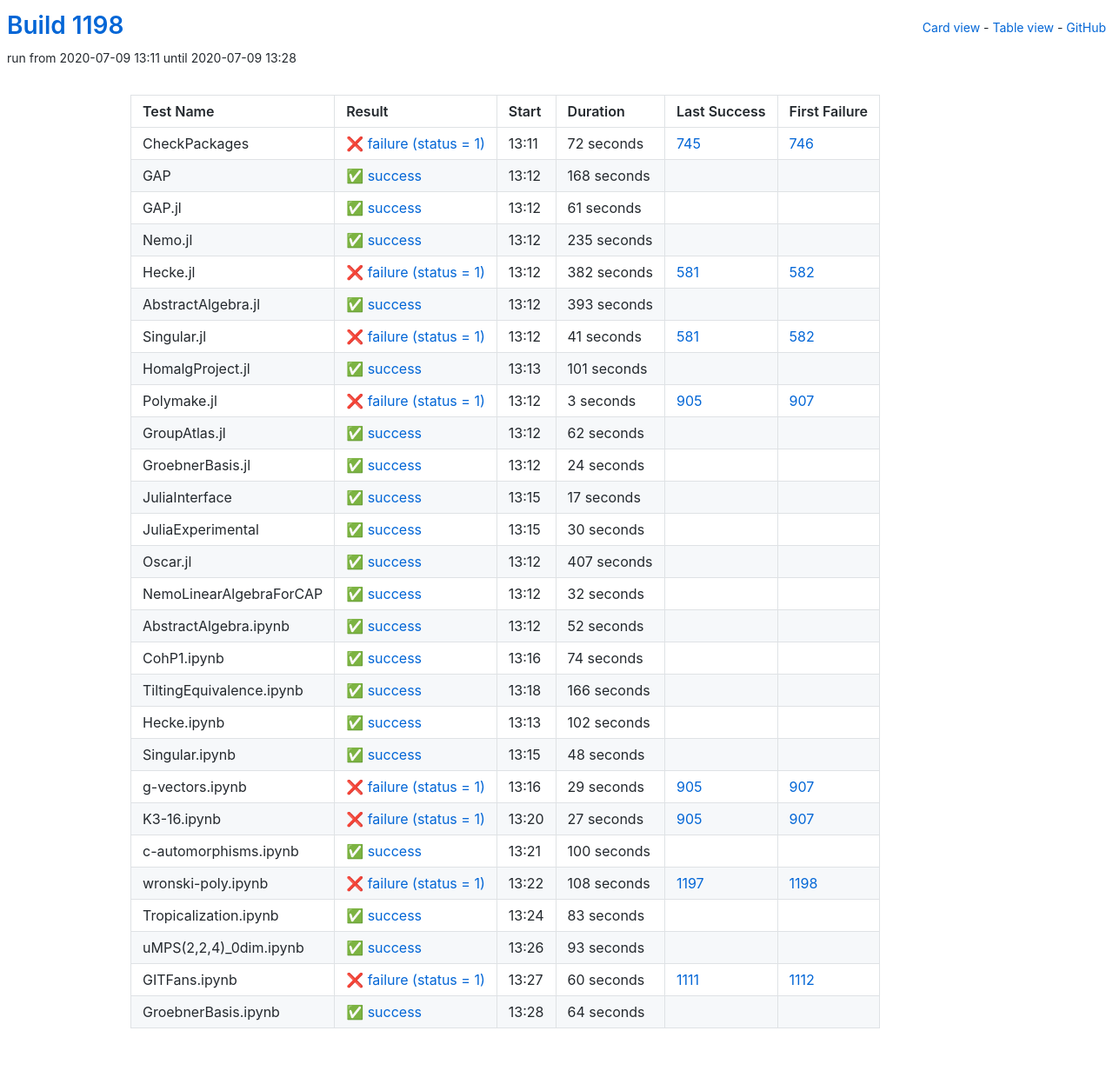
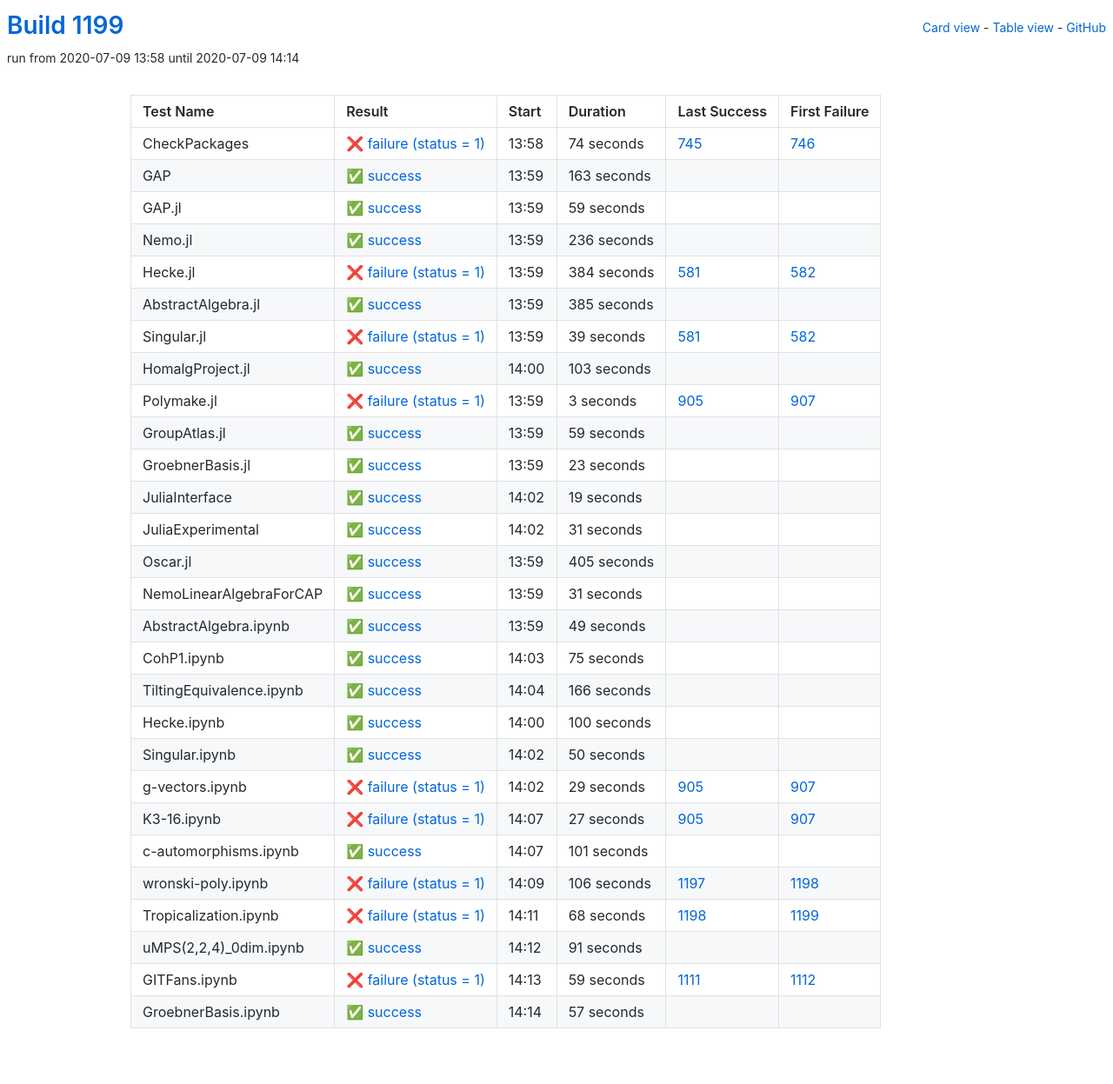
Before and after one commit to oscar-system/oscar-ci-status-1.4, a Jekyll site: the page built from table.html, in a window 1280 px wide. Shown: the whole page at 87% size. Built offline with Jekyll 4.4.1, drawn with Linux system fonts in a browser that asks for light colours.

Commit message:
Build #1199

```diff
--- a/_data/ci.yml
+++ b/_data/ci.yml
@@ -1,6 +1,6 @@
 ---
-build: 1198
-build_url: https://oscarci.mathematik.uni-kl.de/job/oscar-julia-1.4/1198/
+build: 1199
+build_url: https://oscarci.mathematik.uni-kl.de/job/oscar-julia-1.4/1199/
 job: oscar-julia-1.4
 organization: oscar-system
 repo: oscar-ci-status-1.4
@@ -8,104 +8,104 @@ repourl: https://github.com/oscar-system/oscar-ci-status-1.4
 tests:
 - name: CheckPackages
   id: checkpackages
-  log: https://oscarci.mathematik.uni-kl.de/job/oscar-julia-1.4/1198/artifact/logs/build-1198/CheckPackages.log
-  start: 2020-07-09 13:11
+  log: https://oscarci.mathematik.uni-kl.de/job/oscar-julia-1.4/1199/artifact/logs/build-1199/CheckPackages.log
+  start: 2020-07-09 13:58
   success: false
   exitcode: 1
   status: failure
-  duration: 72
+  duration: 74
   last_success: 745
   last_success_url: https://oscarci.mathematik.uni-kl.de/job/oscar-julia-1.4/745/
   first_failure: 746
   first_failure_url: https://oscarci.mathematik.uni-kl.de/job/oscar-julia-1.4/746/
 - name: GAP
   id: gap
-  log: https://oscarci.mathematik.uni-kl.de/job/oscar-julia-1.4/1198/artifact/logs/build-1198/GAP.log
-  start: 2020-07-09 13:12
+  log: https://oscarci.mathematik.uni-kl.de/job/oscar-julia-1.4/1199/artifact/logs/build-1199/GAP.log
+  start: 2020-07-09 13:59
   success: true
   exitcode: 0
   status: success
-  duration: 168
+  duration: 163
   last_success: false
   last_success_url:
   first_failure: false
   first_failure_url:
 - name: GAP.jl
   id: gap-jl
-  log: https://oscarci.mathematik.uni-kl.de/job/oscar-julia-1.4/1198/artifact/logs/build-1198/GAP.jl.log
-  start: 2020-07-09 13:12
+  log: https://oscarci.mathematik.uni-kl.de/job/oscar-julia-1.4/1199/artifact/logs/build-1199/GAP.jl.log
+  start: 2020-07-09 13:59
   success: true
   exitcode: 0
   status: success
-  duration: 61
+  duration: 59
   last_success: false
   last_success_url:
   first_failure: false
   first_failure_url:
 - name: Nemo.jl
   id: nemo-jl
-  log: https://oscarci.mathematik.uni-kl.de/job/oscar-julia-1.4/1198/artifact/logs/build-1198/Nemo.jl.log
-  start: 2020-07-09 13:12
+  log: https://oscarci.mathematik.uni-kl.de/job/oscar-julia-1.4/1199/artifact/logs/build-1199/Nemo.jl.log
+  start: 2020-07-09 13:59
   success: true
   exitcode: 0
   status: success
-  duration: 235
+  duration: 236
   last_success: false
   last_success_url:
   first_failure: false
   first_failure_url:
 - name: Hecke.jl
   id: hecke-jl
-  log: https://oscarci.mathematik.uni-kl.de/job/oscar-julia-1.4/1198/artifact/logs/build-1198/Hecke.jl.log
-  start: 2020-07-09 13:12
+  log: https://oscarci.mathematik.uni-kl.de/job/oscar-julia-1.4/1199/artifact/logs/build-1199/Hecke.jl.log
+  start: 2020-07-09 13:59
   success: false
   exitcode: 1
   status: failure
-  duration: 382
+  duration: 384
   last_success: 581
   last_success_url: https://oscarci.mathematik.uni-kl.de/job/oscar-julia-1.4/581/
   first_failure: 582
   first_failure_url: https://oscarci.mathematik.uni-kl.de/job/oscar-julia-1.4/582/
 - name: AbstractAlgebra.jl
   id: abstractalgebra-jl
-  log: https://oscarci.mathematik.uni-kl.de/job/oscar-julia-1.4/1198/artifact/logs/build-1198/AbstractAlgebra.jl.log
-  start: 2020-07-09 13:12
+  log: https://oscarci.mathematik.uni-kl.de/job/oscar-julia-1.4/1199/artifact/logs/build-1199/AbstractAlgebra.jl.log
+  start: 2020-07-09 13:59
   success: true
   exitcode: 0
   status: success
-  duration: 393
+  duration: 385
   last_success: false
   last_success_url:
   first_failure: false
   first_failure_url:
 - name: Singular.jl
   id: singular-jl
-  log: https://oscarci.mathematik.uni-kl.de/job/oscar-julia-1.4/1198/artifact/logs/build-1198/Singular.jl.log
-  start: 2020-07-09 13:12
+  log: https://oscarci.mathematik.uni-kl.de/job/oscar-julia-1.4/1199/artifact/logs/build-1199/Singular.jl.log
+  start: 2020-07-09 13:59
   success: false
   exitcode: 1
   status: failure
-  duration: 41
+  duration: 39
   last_success: 581
   last_success_url: https://oscarci.mathematik.uni-kl.de/job/oscar-julia-1.4/581/
   first_failure: 582
   first_failure_url: https://oscarci.mathematik.uni-kl.de/job/oscar-julia-1.4/582/
 - name: HomalgProject.jl
   id: homalgproject-jl
-  log: https://oscarci.mathematik.uni-kl.de/job/oscar-julia-1.4/1198/artifact/logs/build-1198/HomalgProject.jl.log
-  start: 2020-07-09 13:13
+  log: https://oscarci.mathematik.uni-kl.de/job/oscar-julia-1.4/1199/artifact/logs/build-1199/HomalgProject.jl.log
+  start: 2020-07-09 14:00
   success: true
   exitcode: 0
   status: success
-  duration: 101
+  duration: 103
   last_success: false
   last_success_url:
   first_failure: false
   first_failure_url:
 - name: Polymake.jl
   id: polymake-jl
-  log: https://oscarci.mathematik.uni-kl.de/job/oscar-julia-1.4/1198/artifact/logs/build-1198/Polymake.jl.log
-  start: 2020-07-09 13:12
+  log: https://oscarci.mathematik.uni-kl.de/job/oscar-julia-1.4/1199/artifact/logs/build-1199/Polymake.jl.log
+  start: 2020-07-09 13:59
   success: false
   exitcode: 1
   status: failure
@@ -116,104 +116,104 @@ tests:
   first_failure_url: https://oscarci.mathematik.uni-kl.de/job/oscar-julia-1.4/907/
 - name: GroupAtlas.jl
   id: groupatlas-jl
-  log: https://oscarci.mathematik.uni-kl.de/job/oscar-julia-1.4/1198/artifact/logs/build-1198/GroupAtlas.jl.log
-  start: 2020-07-09 13:12
+  log: https://oscarci.mathematik.uni-kl.de/job/oscar-julia-1.4/1199/artifact/logs/build-1199/GroupAtlas.jl.log
+  start: 2020-07-09 13:59
   success: true
   exitcode: 0
   status: success
-  duration: 62
+  duration: 59
   last_success: false
   last_success_url:
   first_failure: false
   first_failure_url:
 - name: GroebnerBasis.jl
   id: groebnerbasis-jl
-  log: https://oscarci.mathematik.uni-kl.de/job/oscar-julia-1.4/1198/artifact/logs/build-1198/GroebnerBasis.jl.log
-  start: 2020-07-09 13:12
+  log: https://oscarci.mathematik.uni-kl.de/job/oscar-julia-1.4/1199/artifact/logs/build-1199/GroebnerBasis.jl.log
+  start: 2020-07-09 13:59
   success: true
   exitcode: 0
   status: success
-  duration: 24
+  duration: 23
   last_success: false
   last_success_url:
   first_failure: false
   first_failure_url:
 - name: JuliaInterface
   id: juliainterface
-  log: https://oscarci.mathematik.uni-kl.de/job/oscar-julia-1.4/1198/artifact/logs/build-1198/JuliaInterface.log
-  start: 2020-07-09 13:15
+  log: https://oscarci.mathematik.uni-kl.de/job/oscar-julia-1.4/1199/artifact/logs/build-1199/JuliaInterface.log
+  start: 2020-07-09 14:02
   success: true
   exitcode: 0
   status: success
-  duration: 17
+  duration: 19
   last_success: false
   last_success_url:
   first_failure: false
   first_failure_url:
 - name: JuliaExperimental
   id: juliaexperimental
-  log: https://oscarci.mathematik.uni-kl.de/job/oscar-julia-1.4/1198/artifact/logs/build-1198/JuliaExperimental.log
-  start: 2020-07-09 13:15
+  log: https://oscarci.mathematik.uni-kl.de/job/oscar-julia-1.4/1199/artifact/logs/build-1199/JuliaExperimental.log
+  start: 2020-07-09 14:02
   success: true
   exitcode: 0
   status: success
-  duration: 30
+  duration: 31
   last_success: false
   last_success_url:
   first_failure: false
   first_failure_url:
 - name: Oscar.jl
   id: oscar-jl
-  log: https://oscarci.mathematik.uni-kl.de/job/oscar-julia-1.4/1198/artifact/logs/build-1198/Oscar.jl.log
-  start: 2020-07-09 13:12
+  log: https://oscarci.mathematik.uni-kl.de/job/oscar-julia-1.4/1199/artifact/logs/build-1199/Oscar.jl.log
+  start: 2020-07-09 13:59
   success: true
   exitcode: 0
   status: success
-  duration: 407
+  duration: 405
   last_success: false
   last_success_url:
   first_failure: false
   first_failure_url:
 - name: NemoLinearAlgebraForCAP
   id: nemolinearalgebraforcap
-  log: https://oscarci.mathematik.uni-kl.de/job/oscar-julia-1.4/1198/artifact/logs/build-1198/NemoLinearAlgebraForCAP.log
-  start: 2020-07-09 13:12
+  log: https://oscarci.mathematik.uni-kl.de/job/oscar-julia-1.4/1199/artifact/logs/build-1199/NemoLinearAlgebraForCAP.log
+  start: 2020-07-09 13:59
   success: true
   exitcode: 0
   status: success
-  duration: 32
+  duration: 31
   last_success: false
   last_success_url:
   first_failure: false
   first_failure_url:
 - name: AbstractAlgebra.ipynb
   id: abstractalgebra-ipynb
-  log: https://oscarci.mathematik.uni-kl.de/job/oscar-julia-1.4/1198/artifact/logs/build-1198/AbstractAlgebra.ipynb.log
-  start: 2020-07-09 13:12
+  log: https://oscarci.mathematik.uni-kl.de/job/oscar-julia-1.4/1199/artifact/logs/build-1199/AbstractAlgebra.ipynb.log
+  start: 2020-07-09 13:59
   success: true
   exitcode: 0
   status: success
-  duration: 52
+  duration: 49
   last_success: false
   last_success_url:
   first_failure: false
   first_failure_url:
 - name: CohP1.ipynb
   id: cohp1-ipynb
-  log: https://oscarci.mathematik.uni-kl.de/job/oscar-julia-1.4/1198/artifact/logs/build-1198/CohP1.ipynb.log
-  start: 2020-07-09 13:16
+  log: https://oscarci.mathematik.uni-kl.de/job/oscar-julia-1.4/1199/artifact/logs/build-1199/CohP1.ipynb.log
+  start: 2020-07-09 14:03
   success: true
   exitcode: 0
   status: success
-  duration: 74
+  duration: 75
   last_success: false
   last_success_url:
   first_failure: false
   first_failure_url:
 - name: TiltingEquivalence.ipynb
   id: tiltingequivalence-ipynb
-  log: https://oscarci.mathematik.uni-kl.de/job/oscar-julia-1.4/1198/artifact/logs/build-1198/TiltingEquivalence.ipynb.log
-  start: 2020-07-09 13:18
+  log: https://oscarci.mathematik.uni-kl.de/job/oscar-julia-1.4/1199/artifact/logs/build-1199/TiltingEquivalence.ipynb.log
+  start: 2020-07-09 14:04
   success: true
   exitcode: 0
   status: success
@@ -224,32 +224,32 @@ tests:
   first_failure_url:
 - name: Hecke.ipynb
   id: hecke-ipynb
-  log: https://oscarci.mathematik.uni-kl.de/job/oscar-julia-1.4/1198/artifact/logs/build-1198/Hecke.ipynb.log
-  start: 2020-07-09 13:13
+  log: https://oscarci.mathematik.uni-kl.de/job/oscar-julia-1.4/1199/artifact/logs/build-1199/Hecke.ipynb.log
+  start: 2020-07-09 14:00
   success: true
   exitcode: 0
   status: success
-  duration: 102
+  duration: 100
   last_success: false
   last_success_url:
   first_failure: false
   first_failure_url:
 - name: Singular.ipynb
   id: singular-ipynb
-  log: https://oscarci.mathematik.uni-kl.de/job/oscar-julia-1.4/1198/artifact/logs/build-1198/Singular.ipynb.log
-  start: 2020-07-09 13:15
+  log: https://oscarci.mathematik.uni-kl.de/job/oscar-julia-1.4/1199/artifact/logs/build-1199/Singular.ipynb.log
+  start: 2020-07-09 14:02
   success: true
   exitcode: 0
   status: success
-  duration: 48
+  duration: 50
   last_success: false
   last_success_url:
   first_failure: false
   first_failure_url:
 - name: g-vectors.ipynb
   id: g-vectors-ipynb
-  log: https://oscarci.mathematik.uni-kl.de/job/oscar-julia-1.4/1198/artifact/logs/build-1198/g-vectors.ipynb.log
-  start: 2020-07-09 13:16
+  log: https://oscarci.mathematik.uni-kl.de/job/oscar-julia-1.4/1199/artifact/logs/build-1199/g-vectors.ipynb.log
+  start: 2020-07-09 14:02
   success: false
   exitcode: 1
   status: failure
@@ -260,8 +260,8 @@ tests:
   first_failure_url: https://oscarci.mathematik.uni-kl.de/job/oscar-julia-1.4/907/
 - name: K3-16.ipynb
   id: k3-16-ipynb
-  log: https://oscarci.mathematik.uni-kl.de/job/oscar-julia-1.4/1198/artifact/logs/build-1198/K3-16.ipynb.log
-  start: 2020-07-09 13:20
+  log: https://oscarci.mathematik.uni-kl.de/job/oscar-julia-1.4/1199/artifact/logs/build-1199/K3-16.ipynb.log
+  start: 2020-07-09 14:07
   success: false
   exitcode: 1
   status: failure
@@ -272,72 +272,72 @@ tests:
   first_failure_url: https://oscarci.mathematik.uni-kl.de/job/oscar-julia-1.4/907/
 - name: c-automorphisms.ipynb
   id: c-automorphisms-ipynb
-  log: https://oscarci.mathematik.uni-kl.de/job/oscar-julia-1.4/1198/artifact/logs/build-1198/c-automorphisms.ipynb.log
-  start: 2020-07-09 13:21
+  log: https://oscarci.mathematik.uni-kl.de/job/oscar-julia-1.4/1199/artifact/logs/build-1199/c-automorphisms.ipynb.log
+  start: 2020-07-09 14:07
   success: true
   exitcode: 0
   status: success
-  duration: 100
+  duration: 101
   last_success: false
   last_success_url:
   first_failure: false
   first_failure_url:
 - name: wronski-poly.ipynb
   id: wronski-poly-ipynb
-  log: https://oscarci.mathematik.uni-kl.de/job/oscar-julia-1.4/1198/artifact/logs/build-1198/wronski-poly.ipynb.log
-  start: 2020-07-09 13:22
+  log: https://oscarci.mathematik.uni-kl.de/job/oscar-julia-1.4/1199/artifact/logs/build-1199/wronski-poly.ipynb.log
+  start: 2020-07-09 14:09
   success: false
   exitcode: 1
   status: failure
-  duration: 108
+  duration: 106
   last_success: 1197
   last_success_url: https://oscarci.mathematik.uni-kl.de/job/oscar-julia-1.4/1197/
   first_failure: 1198
   first_failure_url: https://oscarci.mathematik.uni-kl.de/job/oscar-julia-1.4/1198/
 - name: Tropicalization.ipynb
   id: tropicalization-ipynb
-  log: https://oscarci.mathematik.uni-kl.de/job/oscar-julia-1.4/1198/artifact/logs/build-1198/Tropicalization.ipynb.log
-  start: 2020-07-09 13:24
+  log: https://oscarci.mathematik.uni-kl.de/job/oscar-julia-1.4/1199/artifact/logs/build-1199/Tropicalization.ipynb.log
+  start: 2020-07-09 14:11
+  success: false
+  exitcode: 1
+  status: failure
+  duration: 68
+  last_success: 1198
+  last_success_url: https://oscarci.mathematik.uni-kl.de/job/oscar-julia-1.4/1198/
+  first_failure: 1199
+  first_failure_url: https://oscarci.mathematik.uni-kl.de/job/oscar-julia-1.4/1199/
+- name: uMPS(2,2,4)_0dim.ipynb
+  id: umps-2-2-4-0dim-ipynb
+  log: https://oscarci.mathematik.uni-kl.de/job/oscar-julia-1.4/1199/artifact/logs/build-1199/uMPS-2-2-4-_0dim.ipynb.log
+  start: 2020-07-09 14:12
   success: true
   exitcode: 0
   status: success
-  duration: 83
-  last_success: false
-  last_success_url:
-  first_failure: false
-  first_failure_url:
-- name: uMPS(2,2,4)_0dim.ipynb
-  id: umps-2-2-4-0dim-ipynb
-  log: https://oscarci.mathematik.uni-kl.de/job/oscar-julia-1.4/1198/artifact/logs/build-1198/uMPS-2-2-4-_0dim.ipynb.log
-  start: 2020-07-09 13:26
-  success: true
-  exitcode: 0
-  status: success
-  duration: 93
+  duration: 91
   last_success: false
   last_success_url:
   first_failure: false
   first_failure_url:
 - name: GITFans.ipynb
   id: gitfans-ipynb
-  log: https://oscarci.mathematik.uni-kl.de/job/oscar-julia-1.4/1198/artifact/logs/build-1198/GITFans.ipynb.log
-  start: 2020-07-09 13:27
+  log: https://oscarci.mathematik.uni-kl.de/job/oscar-julia-1.4/1199/artifact/logs/build-1199/GITFans.ipynb.log
+  start: 2020-07-09 14:13
   success: false
   exitcode: 1
   status: failure
-  duration: 60
+  duration: 59
   last_success: 1111
   last_success_url: https://oscarci.mathematik.uni-kl.de/job/oscar-julia-1.4/1111/
   first_failure: 1112
   first_failure_url: https://oscarci.mathematik.uni-kl.de/job/oscar-julia-1.4/1112/
 - name: GroebnerBasis.ipynb
   id: groebnerbasis-ipynb
-  log: https://oscarci.mathematik.uni-kl.de/job/oscar-julia-1.4/1198/artifact/logs/build-1198/GroebnerBasis.ipynb.log
-  start: 2020-07-09 13:28
+  log: https://oscarci.mathematik.uni-kl.de/job/oscar-julia-1.4/1199/artifact/logs/build-1199/GroebnerBasis.ipynb.log
+  start: 2020-07-09 14:14
   success: true
   exitcode: 0
   status: success
-  duration: 64
+  duration: 57
   last_success: false
   last_success_url:
   first_failure: false
```
Also changed, not shown: README.md.
